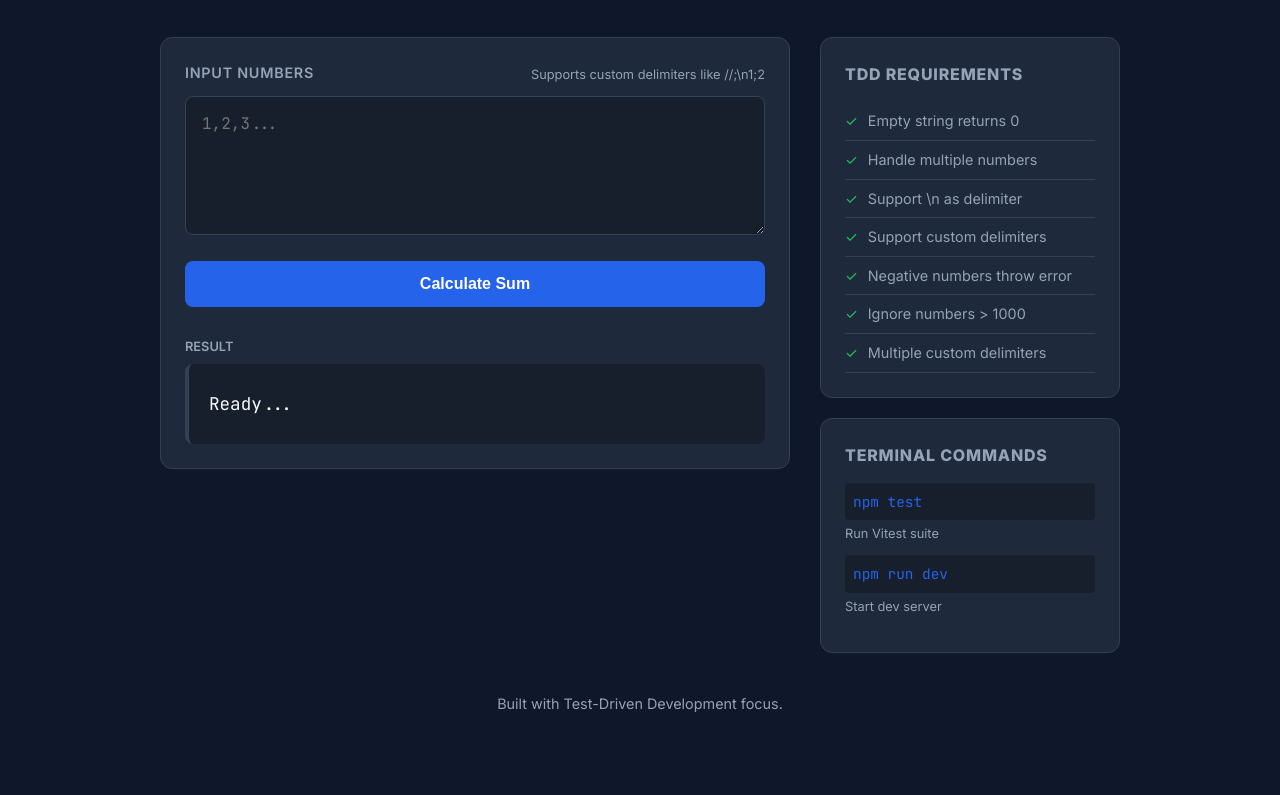
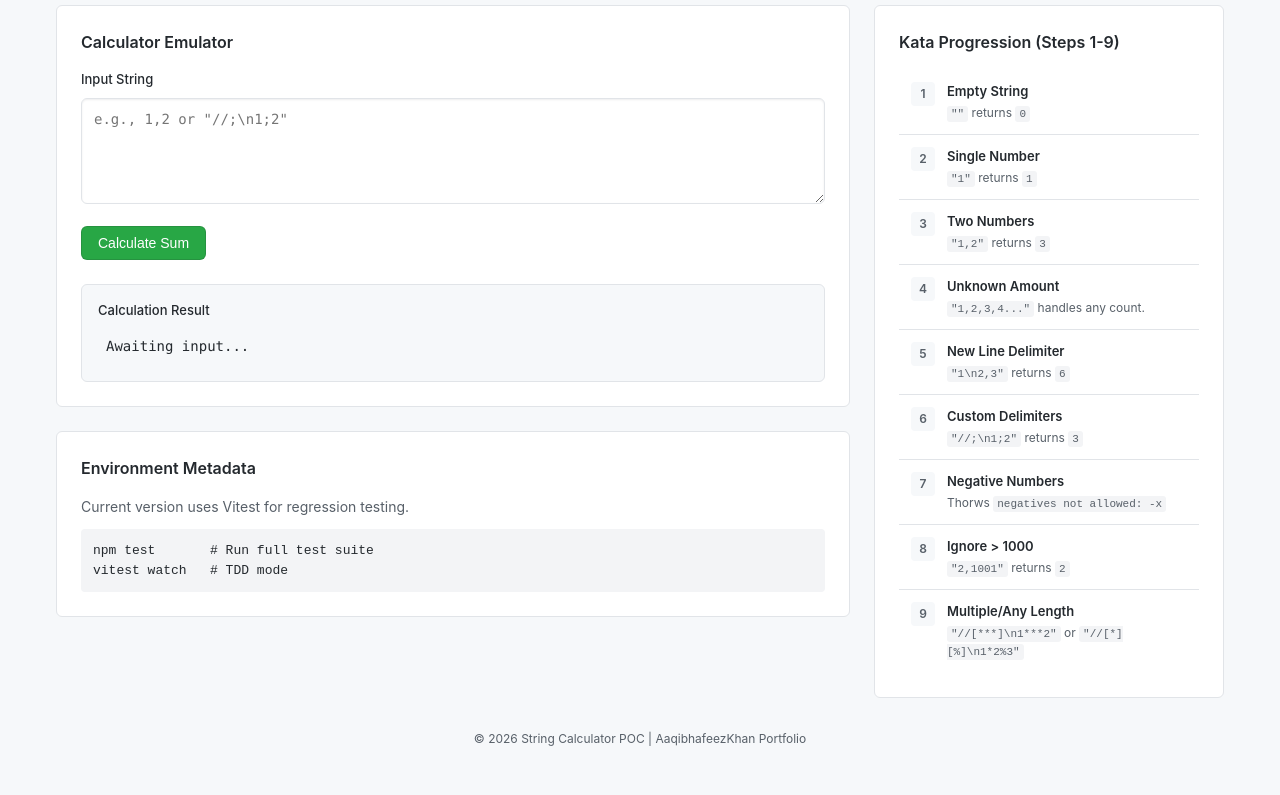
Before and after one commit to AaqibhafeezKhan/TDD-String-Calculator, a website built with Vite: page index.html in a window 1280 px wide. Shown: the part 137-932 px from the top of the page. Built offline with nearby package versions, Linux system fonts and the light colour scheme.

Commit message:
style: remove glassmorphism and adopt enterprise solid theme

```diff
--- a/index.html
+++ b/index.html
@@ -1,75 +1,127 @@
 <!DOCTYPE html>
 <html lang="en">
-
   <head>
     <meta charset="UTF-8" />
     <meta name="viewport" content="width=device-width, initial-scale=1.0" />
-    <title>String Calculator Kata | TDD Environment</title>
-    <link rel="preconnect" href="https://fonts.googleapis.com" />
-    <link rel="preconnect" href="https://fonts.gstatic.com" crossorigin />
-    <link
-        href="https://fonts.googleapis.com/css2?family=JetBrains+Mono:wght@400;700&family=Inter:wght@400;600;800&display=swap"
-        rel="stylesheet" />
+    <title>String Calculator | POC</title>
     <link rel="stylesheet" href="style.css" />
   </head>
-
   <body>
     <div class="app-container">
       <header>
-            <div class="header-content">
-                <h1>String Calculator <span class="badge">KATA</span></h1>
+        <h1>String Calculator <span class="badge">Enterprise POC</span></h1>
         <p class="subtitle">
-                    A TDD-driven implementation for numeric string parsing.
+          Stable, TDD-validated implementation of numeric parsing logic.
         </p>
-            </div>
       </header>
 
       <main>
-            <section class="calculator-section">
-                <div class="card">
-                    <div class="card-header">
-                        <label for="numberInput">Input numbers</label>
-                        <span class="hint">Supports custom delimiters like //;\n1;2</span>
-                    </div>
-                    <textarea id="numberInput" rows="5" placeholder="1,2,3..."></textarea>
+        <div class="main-content">
+          <section class="card">
+            <h2 class="card-title">Calculator Emulator</h2>
+            <label for="numberInput">Input String</label>
+            <textarea
+              id="numberInput"
+              rows="5"
+              placeholder='e.g., 1,2 or "//;\n1;2"'
+            ></textarea>
             <button id="calculateButton">Calculate Sum</button>
 
-                    <div id="outputContainer" class="output-container">
-                        <div class="label">Result</div>
-                        <pre id="outputLog">Ready...</pre>
+            <div class="output-container">
+              <label>Calculation Result</label>
+              <pre id="outputLog">Awaiting input...</pre>
+            </div>
+          </section>
+
+          <section class="card" style="margin-top: 24px">
+            <h2 class="card-title">Environment Metadata</h2>
+            <p class="subtitle" style="margin-bottom: 12px">
+              Current version uses Vitest for regression testing.
+            </p>
+            <code style="background: #f3f4f6; padding: 12px; display: block; border-radius: 4px; font-size: 13px;">
+              npm test &nbsp;&nbsp;&nbsp;&nbsp;&nbsp;&nbsp;# Run full test suite<br>
+              vitest watch &nbsp;&nbsp;# TDD mode
+            </code>
+          </section>
+        </div>
+
+        <aside class="sidebar">
+          <section class="card">
+            <h2 class="card-title">Kata Progression (Steps 1-9)</h2>
+            <div class="steps-list">
+              <div class="step-item">
+                <div class="step-number">1</div>
+                <div class="step-content">
+                  <h4>Empty String</h4>
+                  <p><code>""</code> returns <code>0</code></p>
+                </div>
+              </div>
+              <div class="step-item">
+                <div class="step-number">2</div>
+                <div class="step-content">
+                  <h4>Single Number</h4>
+                  <p><code>"1"</code> returns <code>1</code></p>
+                </div>
+              </div>
+              <div class="step-item">
+                <div class="step-number">3</div>
+                <div class="step-content">
+                  <h4>Two Numbers</h4>
+                  <p><code>"1,2"</code> returns <code>3</code></p>
+                </div>
+              </div>
+              <div class="step-item">
+                <div class="step-number">4</div>
+                <div class="step-content">
+                  <h4>Unknown Amount</h4>
+                  <p><code>"1,2,3,4..."</code> handles any count.</p>
+                </div>
+              </div>
+              <div class="step-item">
+                <div class="step-number">5</div>
+                <div class="step-content">
+                  <h4>New Line Delimiter</h4>
+                  <p><code>"1\n2,3"</code> returns <code>6</code></p>
+                </div>
+              </div>
+              <div class="step-item">
+                <div class="step-number">6</div>
+                <div class="step-content">
+                  <h4>Custom Delimiters</h4>
+                  <p><code>"//;\n1;2"</code> returns <code>3</code></p>
+                </div>
+              </div>
+              <div class="step-item">
+                <div class="step-number">7</div>
+                <div class="step-content">
+                  <h4>Negative Numbers</h4>
+                  <p>Thorws <code>negatives not allowed: -x</code></p>
+                </div>
+              </div>
+              <div class="step-item">
+                <div class="step-number">8</div>
+                <div class="step-content">
+                  <h4>Ignore > 1000</h4>
+                  <p><code>"2,1001"</code> returns <code>2</code></p>
+                </div>
+              </div>
+              <div class="step-item">
+                <div class="step-number">9</div>
+                <div class="step-content">
+                  <h4>Multiple/Any Length</h4>
+                  <p><code>"//[***]\n1***2"</code> or <code>"//[*][%]\n1*2%3"</code></p>
+                </div>
               </div>
             </div>
           </section>
-
-            <aside class="info-section">
-                <div class="card tdd-info">
-                    <h3>TDD Requirements</h3>
-                    <ul class="requirements-list">
-                        <li>Empty string returns 0</li>
-                        <li>Handle multiple numbers</li>
-                        <li>Support \n as delimiter</li>
-                        <li>Support custom delimiters</li>
-                        <li>Negative numbers throw error</li>
-                        <li>Ignore numbers > 1000</li>
-                        <li>Multiple custom delimiters</li>
-                    </ul>
-                </div>
-                <div class="card terminal-link">
-                    <h3>Terminal Commands</h3>
-                    <code>npm test</code>
-                    <p>Run Vitest suite</p>
-                    <code>npm run dev</code>
-                    <p>Start dev server</p>
-                </div>
         </aside>
       </main>
 
       <footer>
-            <p>Built with Test-Driven Development focus.</p>
+        <p>&copy; 2026 String Calculator POC | AaqibhafeezKhan Portfolio</p>
       </footer>
     </div>
 
     <script type="module" src="script.js"></script>
   </body>
-
 </html>
--- a/style.css
+++ b/style.css
@@ -1,14 +1,15 @@
 :root {
-  --primary: #2563eb;
-  --primary-hover: #1d4ed8;
-  --bg: #0f172a;
-  --card-bg: #1e293b;
-  --text: #f8fafc;
-  --text-muted: #94a3b8;
-  --border: #334155;
-  --error: #ef4444;
-  --success: #22c55e;
-  --code-bg: #00000040;
+  --primary: #0366d6;
+  --primary-hover: #005cc5;
+  --bg: #ffffff;
+  --bg-secondary: #f6f8fa;
+  --text: #24292e;
+  --text-muted: #586069;
+  --border: #e1e4e8;
+  --error: #cb2431;
+  --success: #28a745;
+  --card-shadow: 0 1px 3px rgba(0, 0, 0, 0.12), 0 1px 2px rgba(0, 0, 0, 0.24);
+  --code-bg: #f3f4f6;
 }
 
 * {
@@ -18,210 +19,195 @@
 }
 
 body {
-  font-family: "Inter", system-ui, -apple-system, sans-serif;
-  background-color: var(--bg);
+  font-family: -apple-system, BlinkMacSystemFont, "Segoe UI", Helvetica, Arial,
+    sans-serif;
+  background-color: var(--bg-secondary);
   color: var(--text);
   line-height: 1.5;
   min-height: 100vh;
-  display: flex;
-  flex-direction: column;
 }
 
 .app-container {
-  max-width: 1000px;
+  max-width: 1200px;
   margin: 0 auto;
-  padding: 40px 20px;
-  width: 100%;
-  flex-grow: 1;
+  padding: 32px 16px;
 }
 
 header {
-  margin-bottom: 40px;
+  margin-bottom: 32px;
+  border-bottom: 1px solid var(--border);
+  padding-bottom: 16px;
 }
 
 h1 {
-  font-size: 2.5rem;
-  font-weight: 800;
-  letter-spacing: -0.025em;
+  font-size: 24px;
+  font-weight: 600;
   display: flex;
   align-items: center;
-  gap: 12px;
+  gap: 8px;
 }
 
 .badge {
-  background: var(--primary);
-  font-size: 0.8rem;
-  padding: 4px 8px;
-  border-radius: 4px;
-  font-weight: 700;
+  background: var(--text);
+  color: var(--bg);
+  font-size: 11px;
+  padding: 2px 6px;
+  border-radius: 12px;
+  text-transform: uppercase;
 }
 
 .subtitle {
   color: var(--text-muted);
-  font-size: 1.1rem;
-  margin-top: 8px;
+  font-size: 14px;
+  margin-top: 4px;
 }
 
 main {
   display: grid;
-  grid-template-columns: 1fr 300px;
-  gap: 30px;
+  grid-template-columns: 1fr 350px;
+  gap: 24px;
 }
 
-@media (max-width: 768px) {
+@media (max-width: 900px) {
   main {
     grid-template-columns: 1fr;
   }
 }
 
 .card {
-  background: var(--card-bg);
+  background: var(--bg);
   border: 1px solid var(--border);
-  border-radius: 12px;
+  border-radius: 6px;
   padding: 24px;
 }
 
-.card-header {
-  display: flex;
-  justify-content: space-between;
-  align-items: flex-end;
-  margin-bottom: 12px;
+.card-title {
+  font-size: 16px;
+  font-weight: 600;
+  margin-bottom: 16px;
+  color: var(--text);
 }
 
 label {
-  font-weight: 600;
-  font-size: 0.9rem;
-  color: var(--text-muted);
-  text-transform: uppercase;
-  letter-spacing: 0.05em;
-}
-
-.hint {
-  font-size: 0.8rem;
-  color: var(--text-muted);
+  display: block;
+  font-weight: 500;
+  font-size: 13px;
+  margin-bottom: 8px;
 }
 
 textarea {
   width: 100%;
-  background: var(--code-bg);
+  background: var(--bg);
   border: 1px solid var(--border);
-  border-radius: 8px;
+  border-radius: 6px;
   color: var(--text);
-  padding: 16px;
-  font-family: "JetBrains Mono", monospace;
-  font-size: 1rem;
+  padding: 12px;
+  font-family: "SFMono-Regular", Consolas, "Liberation Mono", Menlo, monospace;
+  font-size: 14px;
   resize: vertical;
-  margin-bottom: 20px;
-  transition: border-color 0.2s;
+  margin-bottom: 16px;
+  box-shadow: inset 0 1px 2px rgba(27, 31, 35, 0.075);
 }
 
 textarea:focus {
   outline: none;
   border-color: var(--primary);
+  box-shadow: 0 0 0 3px rgba(3, 102, 214, 0.3);
 }
 
 button {
-  width: 100%;
-  background-color: var(--primary);
+  background-color: var(--success);
   color: white;
-  border: none;
-  padding: 14px;
-  border-radius: 8px;
-  font-weight: 600;
-  font-size: 1rem;
+  border: 1px solid rgba(27, 31, 35, 0.15);
+  padding: 8px 16px;
+  border-radius: 6px;
+  font-weight: 500;
+  font-size: 14px;
   cursor: pointer;
-  transition: background-color 0.2s;
+  width: auto;
 }
 
 button:hover {
-  background-color: var(--primary-hover);
+  background-color: #2c974b;
 }
 
 .output-container {
-  margin-top: 30px;
-}
-
-.output-container .label {
-  font-size: 0.8rem;
-  font-weight: 600;
-  color: var(--text-muted);
-  text-transform: uppercase;
-  margin-bottom: 8px;
+  margin-top: 24px;
+  background: var(--bg-secondary);
+  border-radius: 6px;
+  padding: 16px;
+  border: 1px solid var(--border);
 }
 
 pre#outputLog {
-  background: var(--code-bg);
-  padding: 20px;
-  border-radius: 8px;
-  font-family: "JetBrains Mono", monospace;
-  font-size: 1.1rem;
-  min-height: 80px;
-  display: flex;
-  align-items: center;
-  border-left: 4px solid var(--border);
+  font-family: "SFMono-Regular", Consolas, monospace;
+  font-size: 14px;
+  padding: 8px;
+  word-break: break-all;
+  white-space: pre-wrap;
 }
 
 pre#outputLog.success {
-  border-left-color: var(--success);
   color: var(--success);
+  font-weight: 600;
 }
 
 pre#outputLog.error {
-  border-left-color: var(--error);
   color: var(--error);
+  font-weight: 600;
 }
 
-.info-section {
-  display: flex;
-  flex-direction: column;
-  gap: 20px;
-}
-
-.info-section h3 {
-  font-size: 1rem;
-  margin-bottom: 16px;
-  color: var(--text-muted);
-  text-transform: uppercase;
-  letter-spacing: 0.05em;
-}
-
-.requirements-list {
+/* Steps Palette */
+.steps-list {
   list-style: none;
 }
 
-.requirements-list li {
-  padding: 8px 0;
-  font-size: 0.9rem;
+.step-item {
+  padding: 12px;
   border-bottom: 1px solid var(--border);
+  display: flex;
+  gap: 12px;
+}
+
+.step-item:last-child {
+  border-bottom: none;
+}
+
+.step-number {
+  background: var(--bg-secondary);
+  color: var(--text-muted);
+  width: 24px;
+  height: 24px;
+  display: flex;
+  align-items: center;
+  justify-content: center;
+  border-radius: 4px;
+  font-size: 12px;
+  font-weight: 600;
+  flex-shrink: 0;
+}
+
+.step-content h4 {
+  font-size: 13px;
+  font-weight: 600;
+  margin-bottom: 2px;
+}
+
+.step-content p {
+  font-size: 12px;
   color: var(--text-muted);
 }
 
-.requirements-list li::before {
-  content: "✓";
-  color: var(--success);
-  margin-right: 10px;
-}
-
-.terminal-link code {
-  display: block;
+.step-content code {
   background: var(--code-bg);
-  padding: 8px;
-  border-radius: 4px;
-  font-family: "JetBrains Mono", monospace;
-  margin-bottom: 4px;
-  color: var(--primary);
-  font-size: 0.9rem;
-}
-
-.terminal-link p {
-  font-size: 0.8rem;
-  color: var(--text-muted);
-  margin-bottom: 12px;
+  padding: 2px 4px;
+  border-radius: 3px;
+  font-size: 11px;
 }
 
 footer {
   text-align: center;
-  padding: 40px;
+  padding-top: 32px;
   color: var(--text-muted);
-  font-size: 0.9rem;
+  font-size: 12px;
 }
```
Lines whose indentation alone changed are shown as unchanged.
